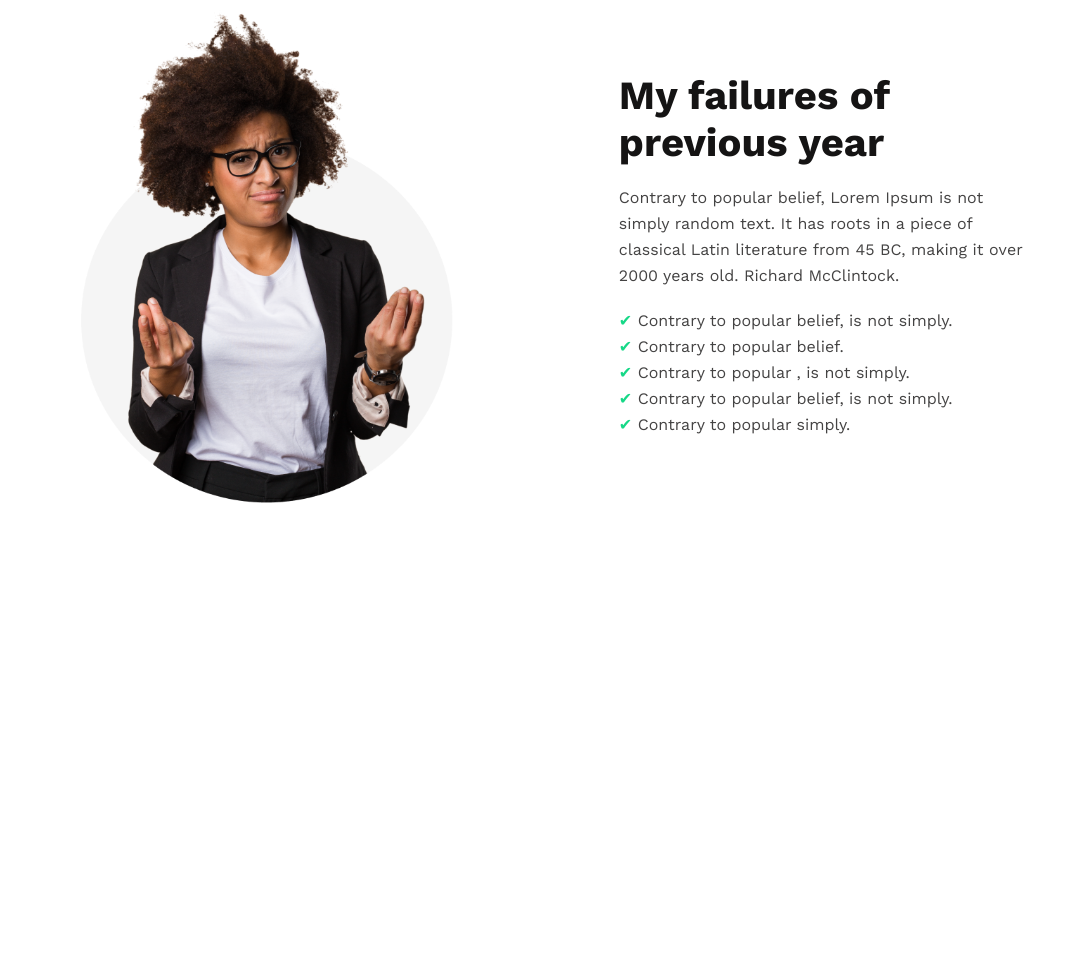
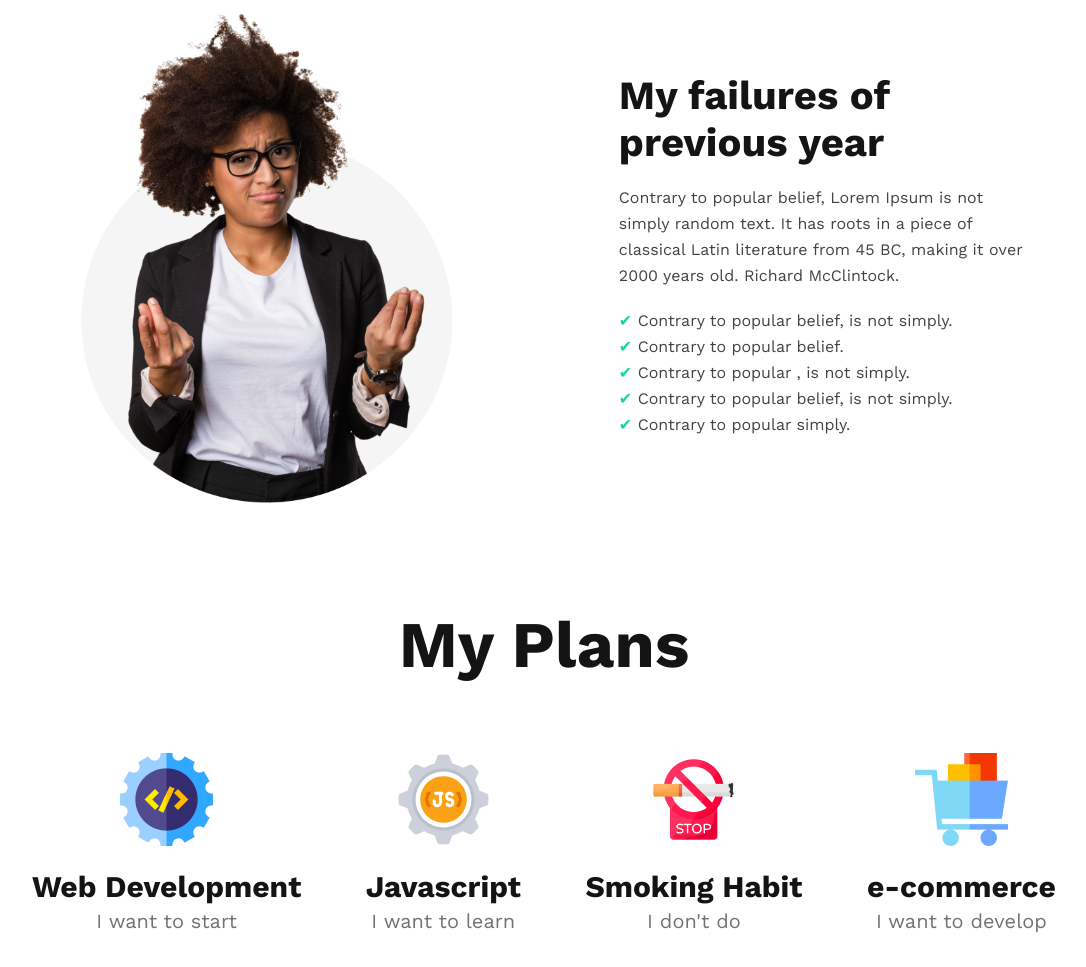
Before and after one commit to TahmidShawn/new_year_new_me_website, a plain HTML site: page index.html in a window 1280 px wide. Shown: the part 697-1664 px from the top of the page, without its empty margins (96-1182 px from the left). Before the commit the page ends 1304 px from the top, so only its background shows below. Drawn offline with nearby package versions, Linux system fonts and the light colour scheme.

Commit message:
plan section added

```diff
--- a/index.html
+++ b/index.html
@@ -45,6 +45,33 @@
                 <h5> <span class="check_mark"> &#10004; </span> Contrary to popular simply.</h5>
             </div>
         </section>
+
+        <!-- plan section   -->
+        <section class="plan_section">
+            <h2>My Plans</h2>
+            <div class="plan_container">
+                <div>
+                    <img src="./images/icons/web.png" alt=""> <br> <br>
+                    <h3>Web Development</h3>
+                    <p>I want to start</p>
+                </div>
+                <div>
+                    <img src="./images/icons/js.png" alt=""> <br> <br>
+                    <h3>Javascript</h3>
+                    <p>I want to learn</p>
+                </div>
+                <div>
+                    <img src="./images/icons/smoke.png" alt=""> <br> <br>
+                    <h3>Smoking Habit</h3>
+                    <p>I don't do </p>
+                </div>
+                <div>
+                    <img src="./images/icons/ecom.png" alt=""> <br> <br>
+                    <h3>e-commerce</h3>
+                    <p>I want to develop</p>
+                </div>
+            </div>
+        </section>
     </main>
 </body>
 
--- a/style.css
+++ b/style.css
@@ -97,3 +97,37 @@
 .check_mark {
     color: #16D887;
 }
+
+/* Plan_container style  */
+
+.plan_section h2 {
+    color: #151414;
+    text-align: center;
+    font-size: 65px;
+    font-weight: 700;
+}
+
+.plan_container {
+    width: 80%;
+    margin: 70px auto;
+    display: flex;
+    justify-content: space-between;
+}
+
+.plan_container div {
+    text-align: center;
+}
+
+.plan_container div h3 {
+    color: #151414;
+    font-size: 30px;
+    font-weight: 700;
+}
+
+.plan_container div p {
+    color: #737272;
+    font-size: 20px;
+    font-weight: 500;
+    margin-top: 5px;
+
+}
```
